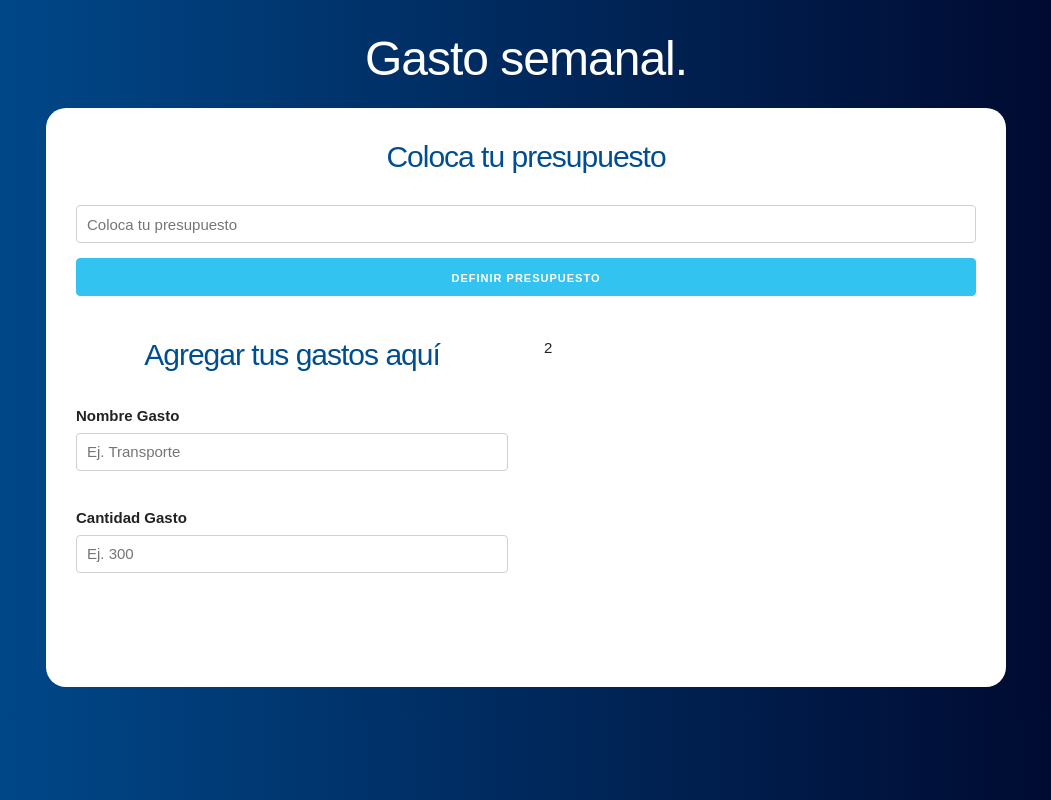
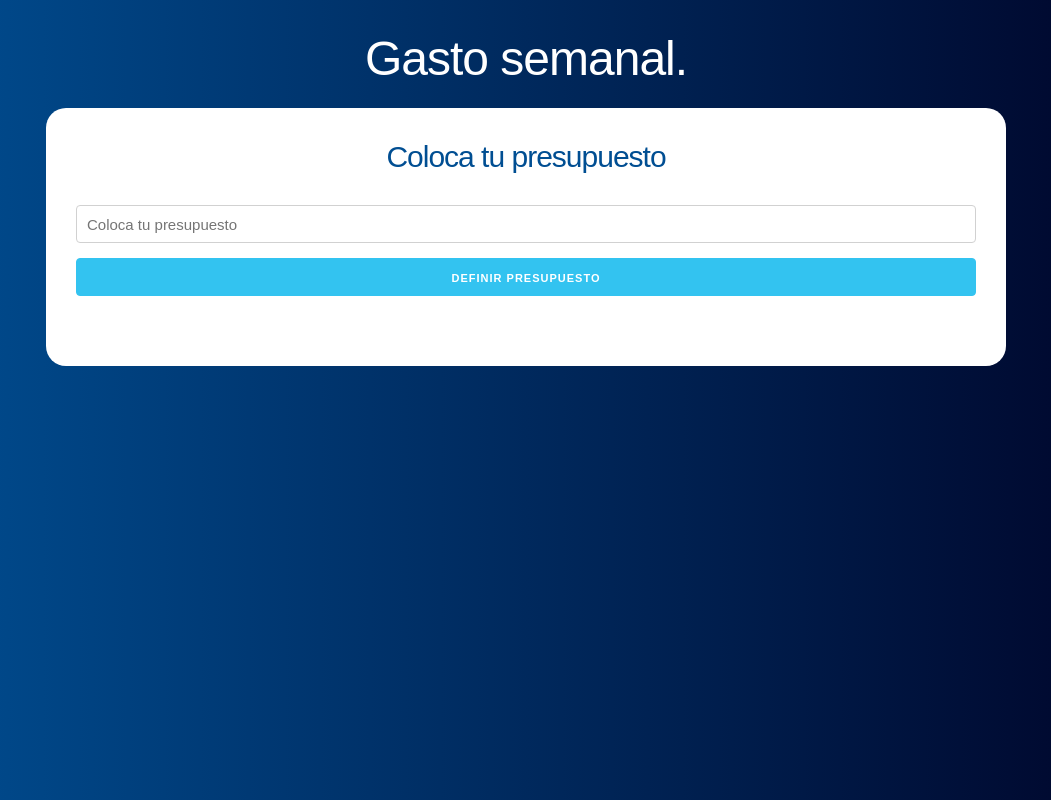
Before and after one commit to MiggBriones/react-presupuesto, a React (Create React App) app: page / in a window 1280 px wide. Shown: the whole page, without its empty margins (114-1165 px from the left). Built offline with nearby package versions, Linux system fonts and the light colour scheme.

Commit message:
Carga condicional de Componentes, para mostrar únicamente una vez el formulario de crear presupuesto.

```diff
--- a/src/App.js
+++ b/src/App.js
@@ -7,6 +7,7 @@ function App() {
   // definir el State
   const [ presupuesto, guardarPresupuesto] = useState(0);
   const [ restante, guardarRestante] = useState(0);
+  const [ mostrarpregunta, guardarPregunta ] = useState(true);
 
   return (
     <div className="container">
@@ -14,11 +15,15 @@ function App() {
           <h1>Gasto semanal.</h1>
 
           <div className="contenido-principal contenido">
+            {mostrarpregunta ?
+            (
               <Pregunta
                 guardarPresupuesto={guardarPresupuesto}
                 guardarRestante={guardarRestante}
+                guardarPregunta={guardarPregunta}
               />
-
+            ) :
+            (
               <div className="row">
                 <div className="one-half column">
                   <Formulario
@@ -29,6 +34,7 @@ function App() {
                   2
                 </div>
               </div>
+            ) }
 
           </div>
 
--- a/src/components/Pregunta.jsx
+++ b/src/components/Pregunta.jsx
@@ -1,7 +1,7 @@
 import React, { Fragment, useState } from 'react';
 import Error from './Error';
 
-const Pregunta = ({guardarPresupuesto, guardarRestante}) => {
+const Pregunta = ({guardarPresupuesto, guardarRestante, guardarPregunta}) => {
 
     // definir el state
     const [cantidad, guardarCantidad] = useState(0);
@@ -26,6 +26,7 @@ const Pregunta = ({guardarPresupuesto, guardarRestante}) => {
         guardarError(false);
         guardarPresupuesto(cantidad);
         guardarRestante(cantidad);
+        guardarPregunta(false);
     }
 
 
```
Lines whose indentation alone changed are shown as unchanged.
